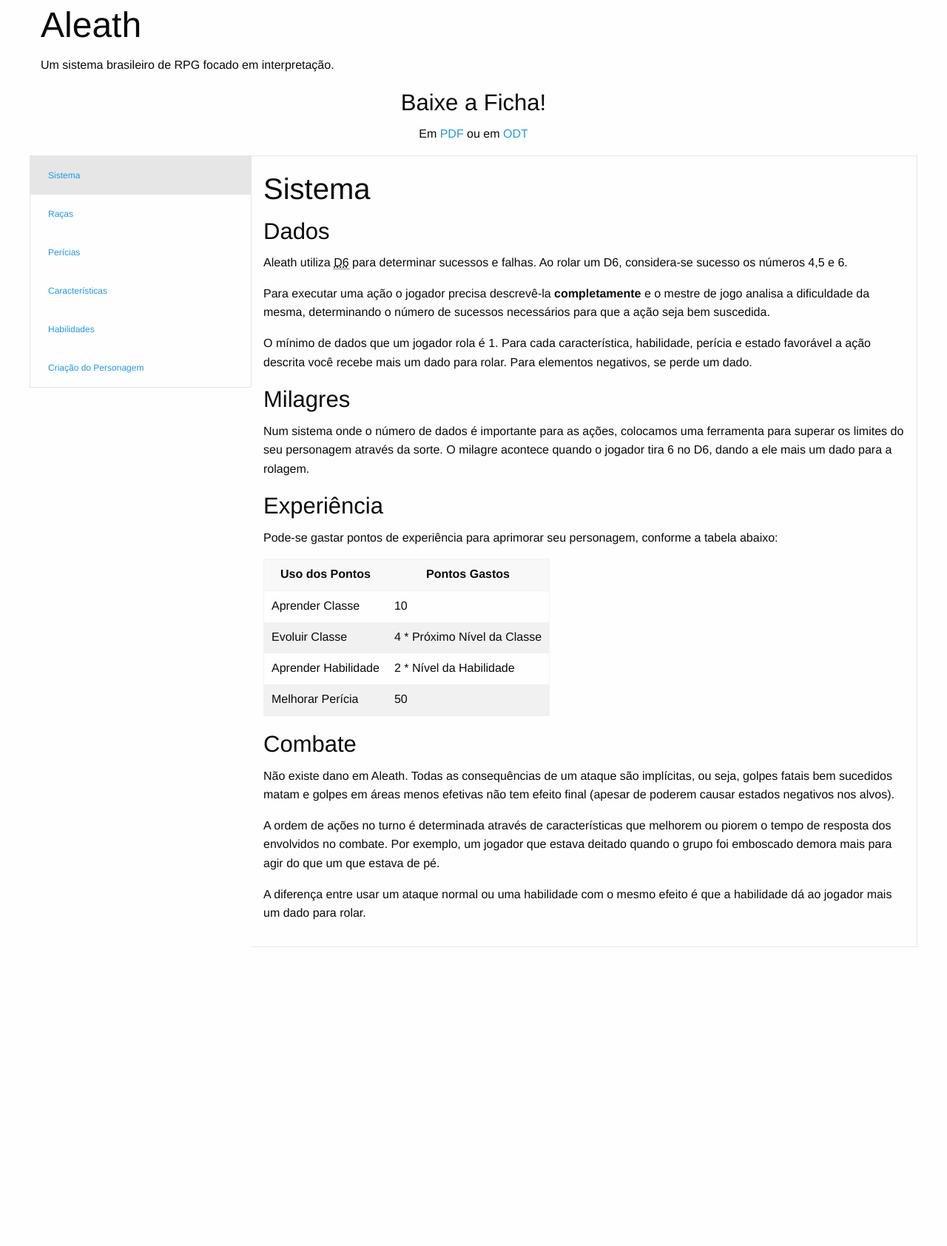
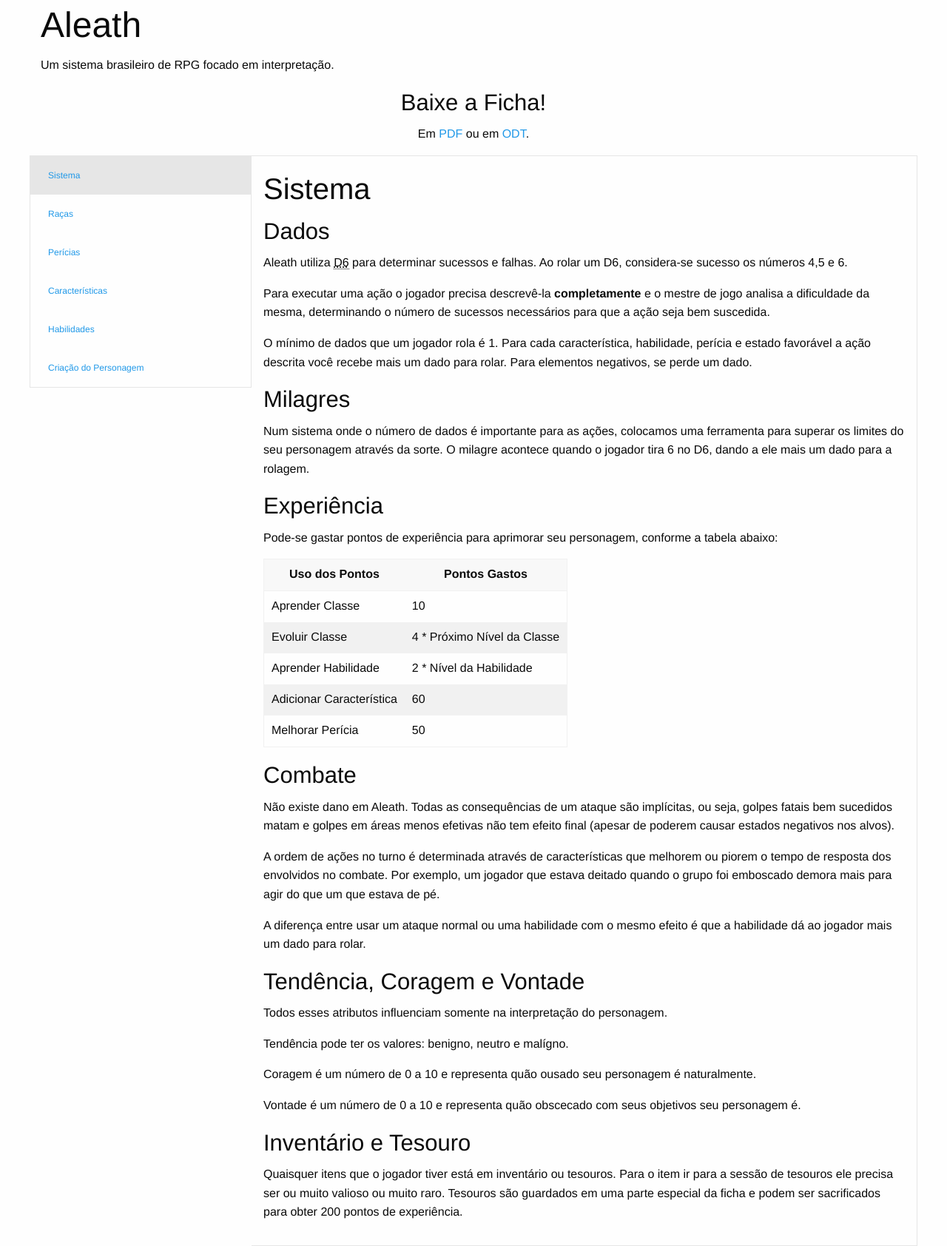
Before and after one commit to HectorCastelli/AleathRPG, a website: page index.html in a window 1280 px wide. Shown: the whole page at 74% size. Before the commit the page ends 1280 px from the top, so only its background shows below. Drawn offline with Linux system fonts and the light colour scheme.

Commit message:
Added more system specs and character creation data

```diff
--- a/index.html
+++ b/index.html
@@ -20,7 +20,7 @@
         <div class="row">
             <div class="large-12 columns">
                 <h3 class="text-center">Baixe a Ficha!</h3>
-                <p class="text-center">Em <a href="downloads/ficha.pdf">PDF</a> ou em <a href="downloads/ficha.odt">ODT</a></p>
+                <p class="text-center">Em <a href="downloads/ficha.pdf">PDF</a> ou em <a href="downloads/ficha.odt">ODT</a>.</p>
             </div>
         </div>
 
@@ -71,6 +71,10 @@
                                     <td>2 * Nível da Habilidade</td>
                                 </tr>
                                 <tr>
+                                    <td>Adicionar Característica</td>
+                                    <td>60</td>
+                                </tr>
+                                <tr>
                                     <td>Melhorar Perícia</td>
                                     <td>50</td>
                                 </tr>
@@ -81,6 +85,15 @@
                         <p>Não existe dano em Aleath. Todas as consequências de um ataque são implícitas, ou seja, golpes fatais bem sucedidos matam e golpes em áreas menos efetivas não tem efeito final (apesar de poderem causar estados negativos nos alvos).</p>
                         <p>A ordem de ações no turno é determinada através de características que melhorem ou piorem o tempo de resposta dos envolvidos no combate. Por exemplo, um jogador que estava deitado quando o grupo foi emboscado demora mais para agir do que um que estava de pé.</p>
                         <p>A diferença entre usar um ataque normal ou uma habilidade com o mesmo efeito é que a habilidade dá ao jogador mais um dado para rolar.</p>
+
+                        <h3>Tendência, Coragem e Vontade</h3>
+                        <p>Todos esses atributos influenciam somente na interpretação do personagem.</p>
+                        <p>Tendência pode ter os valores: benigno, neutro e malígno.</p>
+                        <p>Coragem é um número de 0 a 10 e representa quão ousado seu personagem é naturalmente.</p>
+                        <p>Vontade é um número de 0 a 10 e representa quão obscecado com seus objetivos seu personagem é.</p>
+
+                        <h3>Inventário e Tesouro</h3>
+                        <p>Quaisquer itens que o jogador tiver está em inventário ou tesouros. Para o item ir para a sessão de tesouros ele precisa ser ou muito valioso ou muito raro. Tesouros são guardados em uma parte especial da ficha e podem ser sacrificados para obter 200 pontos de experiência.</p>
                     </div>
                     <div class="tabs-panel" id="raca">
                         <h2>Raças</h2>
@@ -275,7 +288,12 @@
                         <p>Duis aute irure dolor in reprehenderit in voluptate velit esse cillum dolore eu fugiat nulla pariatur. Excepteur sint occaecat cupidatat non proident, sunt in culpa qui officia deserunt mollit anim id est laborum.</p>
                     </div>
                     <div class="tabs-panel" id="criacao">
-                        <p>Duis aute irure dolor in reprehenderit in voluptate velit esse cillum dolore eu fugiat nulla pariatur. Excepteur sint occaecat cupidatat non proident, sunt in culpa qui officia deserunt mollit anim id est laborum.</p>
+                        <p>Para se criar o personagem é necessário usar a ficha disponível aqui.</p>
+                        <p>Inicia-se com 100 pontos de experiência base, quaisquer pontos adicionais são dados pelo mestre opcionalmente.</p>
+                        <p>Todas perícias iniciam no nível zero. Pode se distribuir até 6 pontos dentre as mesmas. Retirar um nível de uma perícia te dá mais um ponto para distribuir em outras.</p>
+                        <p>O número de características iniciais é até 8 ou 3+2d6 características. Características devem ser revisadas pelo mestre do jogo. Características desfavoráveis dão mais 10 pontos de experiência para utilizarem com outras partes da ficha.</p>
+                        <p>Os pontos de experiência devem ser gastos em classes, habilidades, características, perícias conforme seus custos detalhados na aba "Sistema" ou guardados para uso posterior."</p>
+                        <p>Não existe necessidade de inventário ou tesouro inicial, porém o mestre pode combinar com os jogadores itens que eles podem possuir na criação de personagem.</p>
                     </div>
                 </div>
             </div>
```
